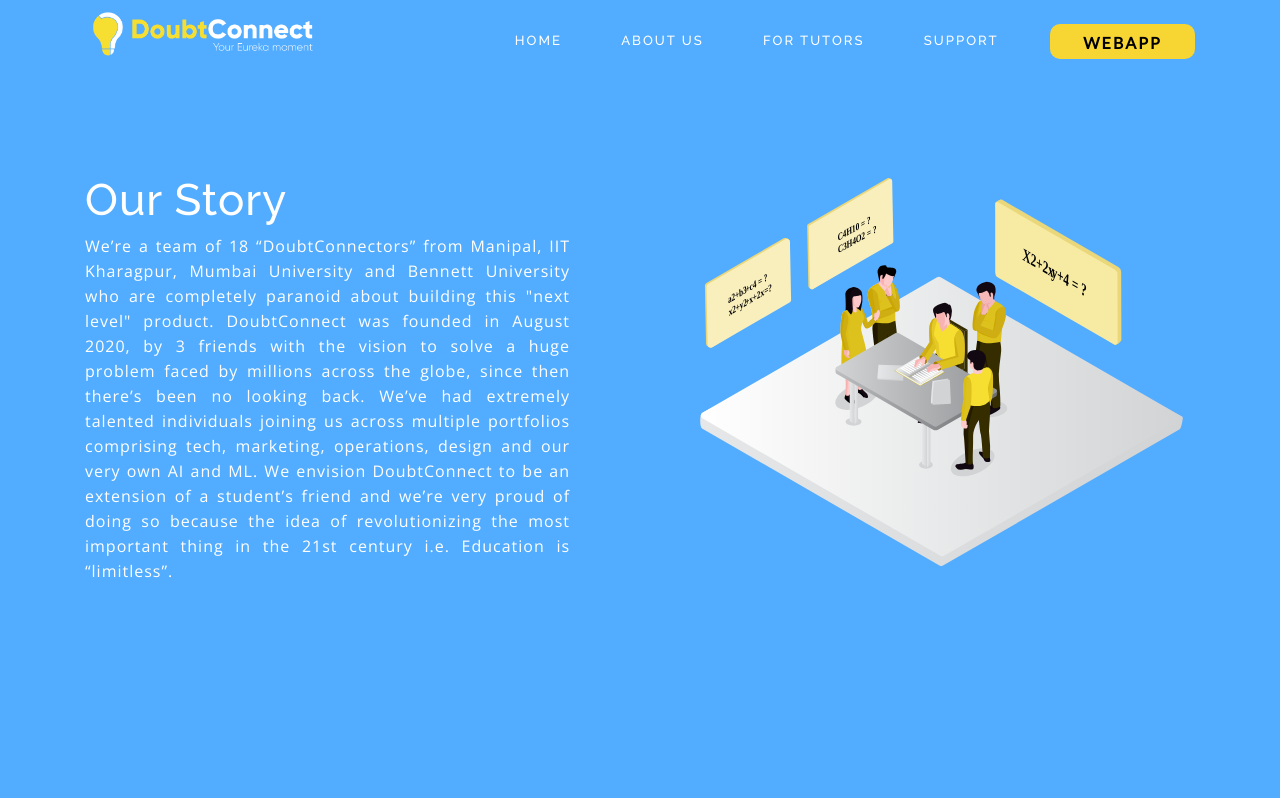
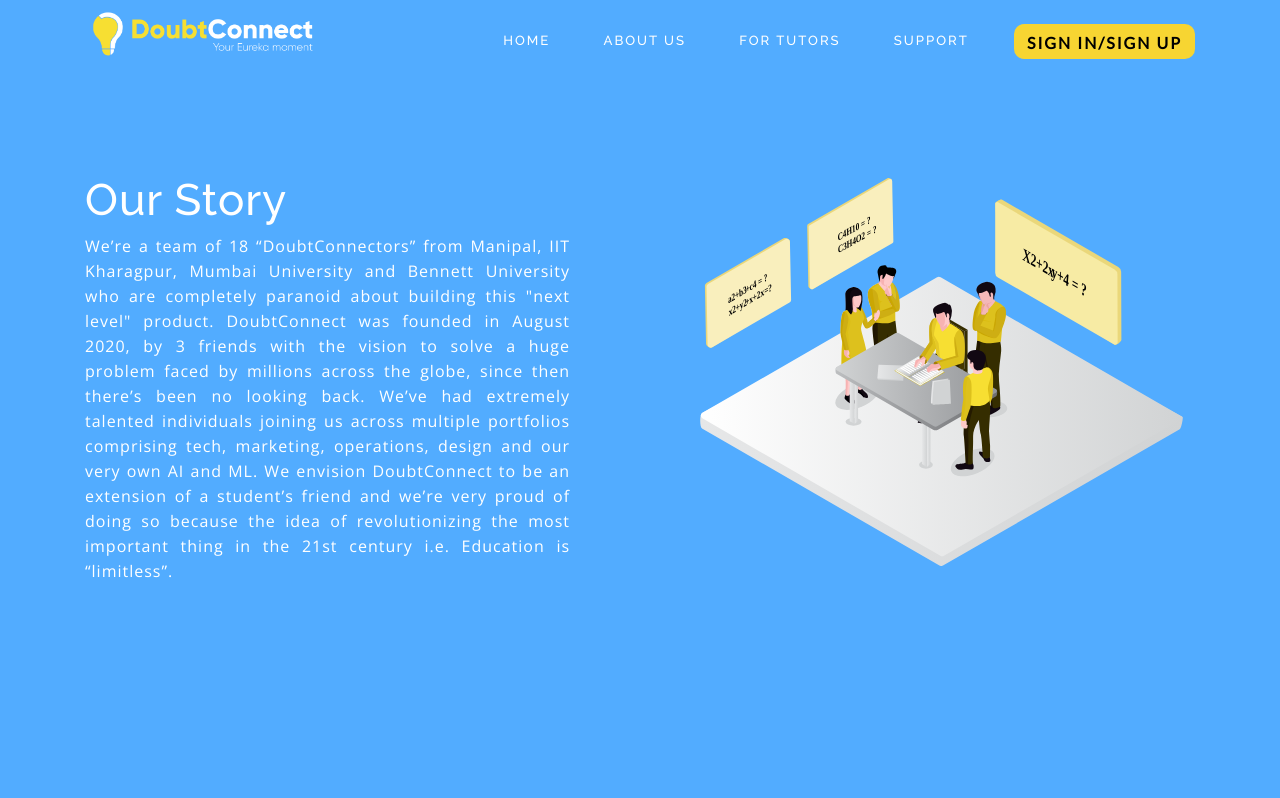
Before and after one commit to JAgrit20/DC_Doubt_Connect, a plain HTML site: page about.html in a window 1280 px wide. Shown: the top 798 px of the page. Drawn offline with nearby package versions, Linux system fonts and the light colour scheme; a web font is replaced by a local one.

Commit message:
update content

```diff
--- a/about.html
+++ b/about.html
@@ -55,7 +55,7 @@
         <ul class="navbar-nav ml-auto">
           <li class="nav-item webappbtn">
             <div class="nav-item webappbtn btns" style="margin-right: 0;">
-              <a href="https://webapp.doubtconnect.in/" target="_blank" rel="noreferrer" id="comingSoon" class="btn" style="background-color: #f7d532;font-weight: 900; border-radius: 10px; width: 145px; height: 35px;color:#000" role="button">WebApp</a>
+              <a href="https://webapp.doubtconnect.in/" target="_blank" rel="noreferrer" id="comingSoon" class="btn" style="background-color: #f7d532;font-weight: 900; border-radius: 10px; width: auto; height: 35px;color:#000" role="button">Sign in/Sign up</a>
             </div>
         </li>
           <li class="nav-item">
@@ -76,7 +76,7 @@
         </ul>
       </div>
       <div class="btns webapp">
-        <a id="comingSoon" href="https://webapp.doubtconnect.in/" target="_blank" class="btn" style="background-color: #f7d532; font-weight: 900; border-radius: 10px; width: 145px; height: 35px;color:#000" role="button">WebApp</a>
+        <a id="comingSoon" href="https://webapp.doubtconnect.in/" target="_blank" class="btn" style="background-color: #f7d532; font-weight: 900; border-radius: 10px; width: auto; height: 35px;color:#000" role="button">Sign in/Sign up</a>
         <!-- <a id="comingSoon" class="btn" style="background-color: #f7d532; font-weight: 900; border-radius: 10px; width: 145px; height: 35px;" role="button">WebApp</a> -->
       </div>
 
```
Also changed, not shown: index.html (+3 -3 lines), support.html (+2 -2 lines), tutors.html (+2 -2 lines).
